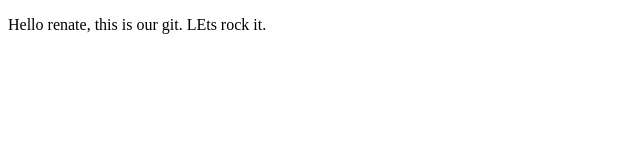
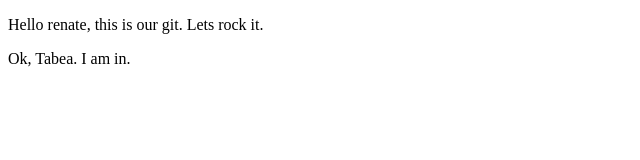
Before and after one commit to Tabeagrsl/tabeaandRenatsi, a plain HTML site: page index.html in a window 1280 px wide. Shown: the whole page, without its empty margins (0-640 px from the left). Drawn offline with Linux system fonts and the light colour scheme.

Commit message:
add p paragraph

```diff
--- a/index.html
+++ b/index.html
@@ -5,6 +5,10 @@
     <title>Document</title>
 </head>
 <body>
-    <p> Hello renate, this is our git. LEts rock it. </p>
+
+    <p> Hello renate, this is our git. Lets rock it. </p>
+    <p> Ok, Tabea. I am in. </p>
+
+
 </body>
 </html>
```
